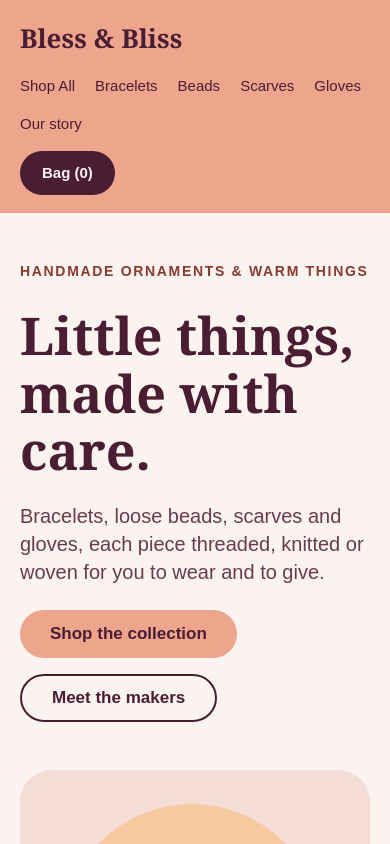
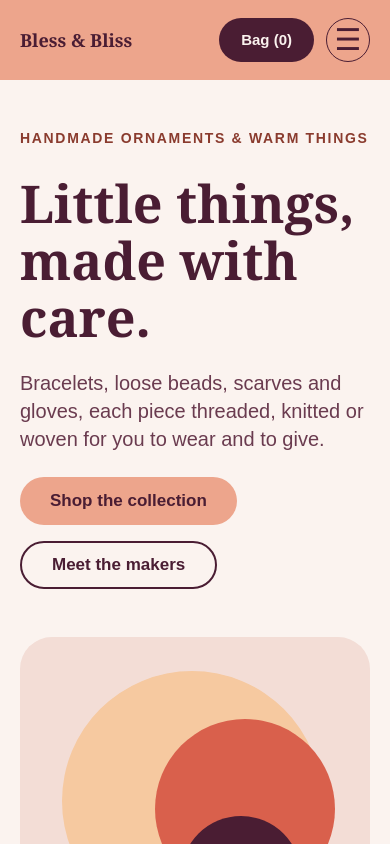
Before and after one commit to milanbairagi/bliss-and-bless, a Next.js app in the folder frontend/: page / in a window 390 px wide. Shown: the top 844 px of the page. Built offline with nearby package versions, Linux system fonts and the light colour scheme.

Commit message:
feat(header): add toggle functionality and improved accessibility

```diff
--- a/frontend/components/common/Header.tsx
+++ b/frontend/components/common/Header.tsx
@@ -1,38 +1,79 @@
 "use client";
 
 import Link from "next/link";
+import { useState } from "react";
 import { useBag } from "./BagProvider";
 
 export function Header() {
   const { itemCount } = useBag();
+  const [isMenuOpen, setIsMenuOpen] = useState(false);
 
   return (
-    <header className="bg-brand text-ink">
-      <div className="flex-col gap-4 px-5 py-4.5 mx-auto max-w-300 justify-between min-[721px]:flex-row min-[721px]:flex-wrap min-[721px]:items-center min-[721px]:px-8 flex items-start">
+    <header className="relative bg-brand text-ink">
+      <div className="mx-auto flex max-w-300 items-center justify-between gap-4 px-5 py-4.5 min-[721px]:flex-row min-[721px]:flex-wrap min-[721px]:items-center min-[721px]:px-8">
         <Link
-          className="font-display text-[26px] font-bold"
+          className="font-display text-lg md:text-[26px] font-bold"
           href="/"
           aria-label="Bless and Bliss home"
+          onClick={() => setIsMenuOpen(false)}
         >
           Bless &amp; Bliss
         </Link>
         <nav
-          className="flex-wrap gap-x-5 gap-y-3.5 min-[721px]:gap-7 flex"
+          className={`${isMenuOpen ? "flex" : "hidden"} absolute left-0 right-0 top-full flex-col gap-4 border-t border-ink/15 bg-brand px-5 py-5 min-[721px]:static min-[721px]:flex min-[721px]:flex-row min-[721px]:flex-wrap min-[721px]:gap-x-7 min-[721px]:gap-y-3.5 min-[721px]:border-0 min-[721px]:bg-transparent min-[721px]:p-0`}
+          id="main-navigation"
           aria-label="Main navigation"
         >
-          <NavLink href="/products">Shop All</NavLink>
-          <NavLink href="/products?category=bracelet">Bracelets</NavLink>
-          <NavLink href="/products?category=bead">Beads</NavLink>
-          <NavLink href="/products?category=scarf">Scarves</NavLink>
-          <NavLink href="/products?category=glove">Gloves</NavLink>
-          <NavLink href="#">Our story</NavLink>
+          <NavLink href="/products" onClick={() => setIsMenuOpen(false)}>
+            Shop All
+          </NavLink>
+          <NavLink
+            href="/products?category=bracelet"
+            onClick={() => setIsMenuOpen(false)}
+          >
+            Bracelets
+          </NavLink>
+          <NavLink
+            href="/products?category=bead"
+            onClick={() => setIsMenuOpen(false)}
+          >
+            Beads
+          </NavLink>
+          <NavLink
+            href="/products?category=scarf"
+            onClick={() => setIsMenuOpen(false)}
+          >
+            Scarves
+          </NavLink>
+          <NavLink
+            href="/products?category=glove"
+            onClick={() => setIsMenuOpen(false)}
+          >
+            Gloves
+          </NavLink>
         </nav>
-        <Link
-          className="px-5.5 min-h-11 justify-center rounded-full bg-ink text-[15px] font-bold text-cream inline-flex items-center"
-          href="/bag"
-        >
-          Bag ({itemCount})
-        </Link>
+        <div className="flex items-center gap-3">
+          <Link
+            className="inline-flex min-h-11 items-center justify-center rounded-full bg-ink px-5.5 text-[15px] font-bold text-cream"
+            href="/bag"
+          >
+            Bag ({itemCount})
+          </Link>
+          <button
+            className="inline-flex min-h-11 min-w-11 items-center justify-center rounded-full border border-ink text-ink min-[721px]:hidden"
+            type="button"
+            aria-expanded={isMenuOpen}
+            aria-controls="main-navigation"
+            aria-label={
+              isMenuOpen ? "Close navigation menu" : "Open navigation menu"
+            }
+            onClick={() => setIsMenuOpen((open) => !open)}
+          >
+            <span className="text-3xl leading-none" aria-hidden="true">
+              {isMenuOpen ? "×" : "☰"}
+            </span>
+          </button>
+        </div>
       </div>
     </header>
   );
@@ -41,12 +82,14 @@ export function Header() {
 const NavLink = ({
   href,
   children,
+  onClick,
 }: {
   href: string;
   children: React.ReactNode;
+  onClick: () => void;
 }) => {
   return (
-    <Link className="text-[15px] font-medium" href={href}>
+    <Link className="text-[15px] font-medium" href={href} onClick={onClick}>
       {children}
     </Link>
   );
```
